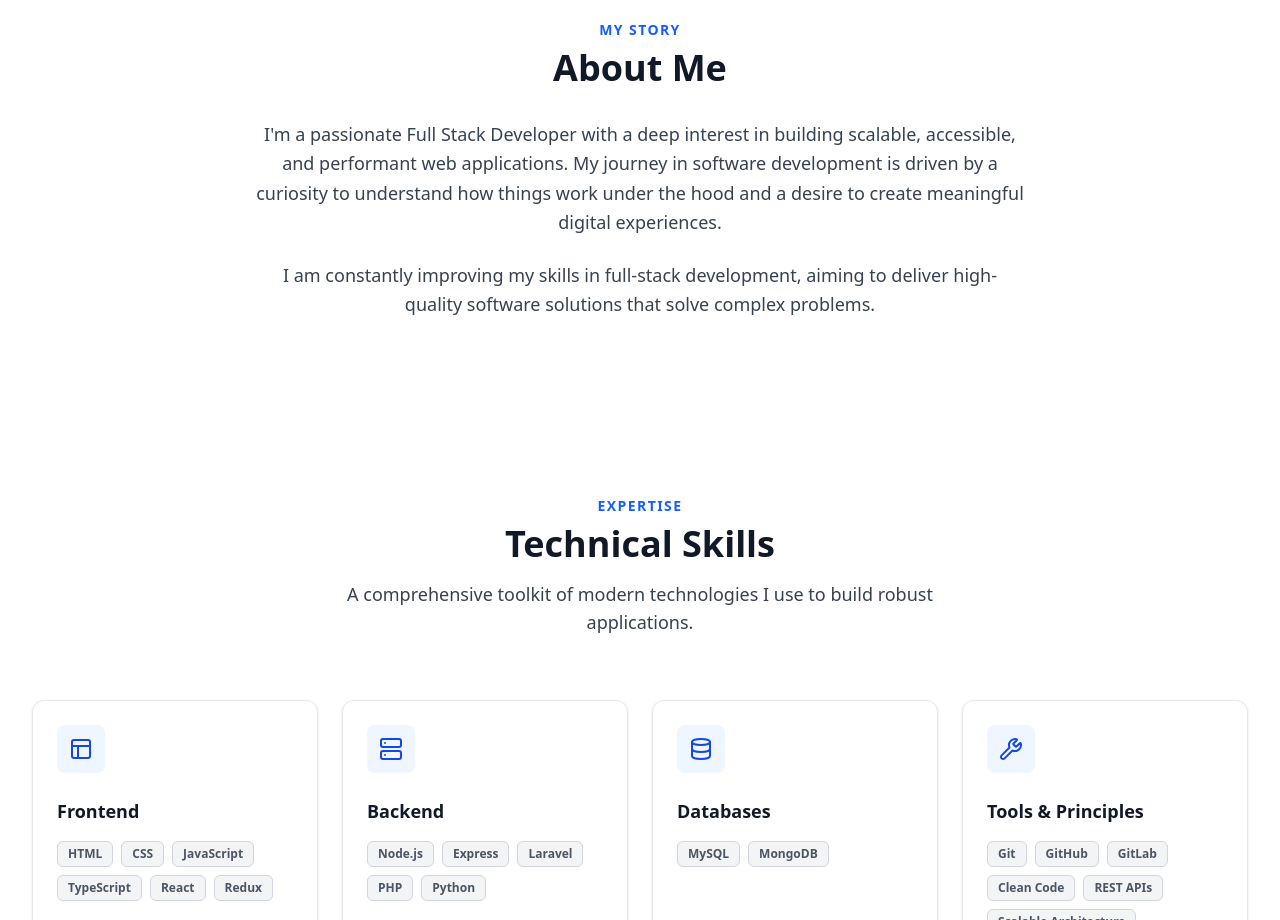
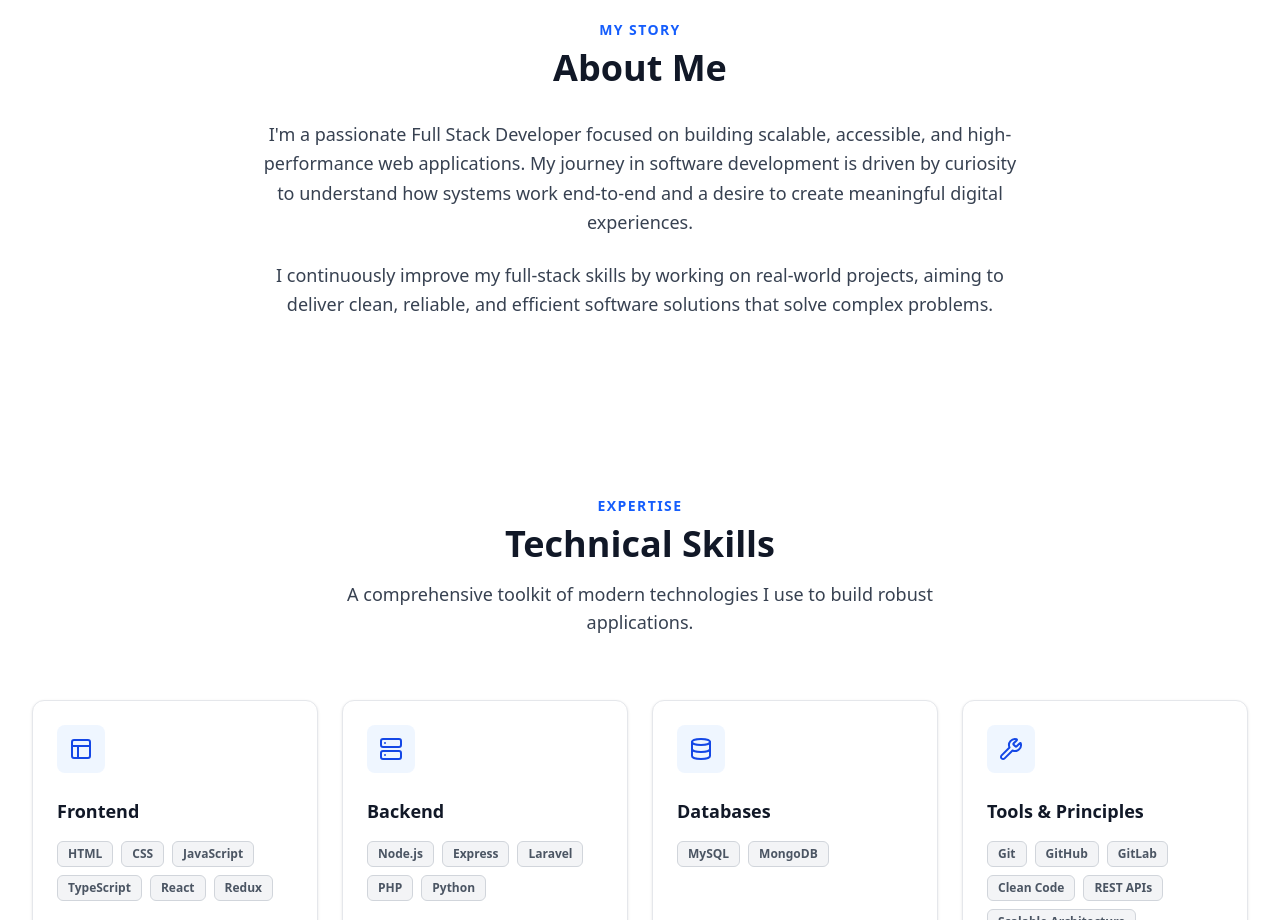
Before and after one commit to zaidBouallala-alb/portfolio, a React (Vite) app: page / in a window 1280 px wide. Shown: the part 860-1780 px from the top of the page. Built offline with nearby package versions, Linux system fonts and the light colour scheme.

Commit message:
Fix About section navigation - update section ID

```diff
--- a/src/components/About.tsx
+++ b/src/components/About.tsx
@@ -2,7 +2,7 @@ import { motion } from 'framer-motion';
 
 const About = () => {
     return (
-        <section id="about-section" className="py-16 md:py-20 transition-colors duration-300 relative z-10">
+        <section id="about" className="py-16 md:py-20 transition-colors duration-300 relative z-10">
             <div className="max-w-7xl mx-auto px-4 sm:px-6 lg:px-8">
                 <motion.div
                     initial={{ opacity: 0, y: 20 }}
@@ -20,14 +20,15 @@ const About = () => {
 
                     <div className="space-y-4 md:space-y-6 text-base md:text-lg text-[var(--text-secondary)] leading-relaxed font-medium">
                         <p>
-                            I'm a passionate Full Stack Developer with a deep interest in building scalable, accessible, and performant web applications.
-                            My journey in software development is driven by a curiosity to understand how things work under the hood and a desire to create
+                            I'm a passionate Full Stack Developer focused on building scalable, accessible, and high-performance web applications.
+                            My journey in software development is driven by curiosity to understand how systems work end-to-end and a desire to create
                             meaningful digital experiences.
                         </p>
                         <p>
-                            I am constantly improving my skills in full-stack development, aiming to deliver high-quality software solutions
-                            that solve complex problems.
+                            I continuously improve my full-stack skills by working on real-world projects, aiming to deliver clean, reliable, and efficient
+                            software solutions that solve complex problems.
                         </p>
+
                     </div>
                 </motion.div>
             </div>
```
